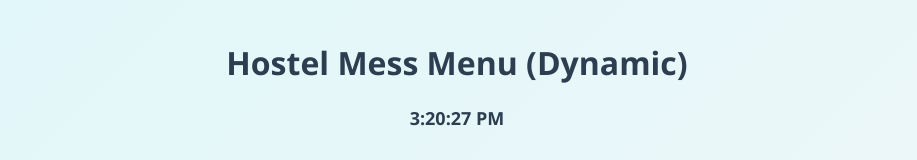
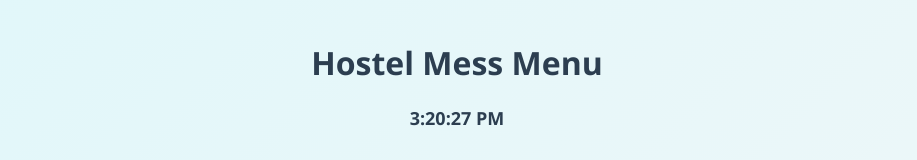
Before and after one commit to abinjoy2005/hostel-menu, a plain HTML site: page index.html in a window 1280 px wide. Shown: the top 160 px of the page, without its empty margins (183-1100 px from the left). Drawn offline with Linux system fonts and the light colour scheme.

Commit message:
Update index.html

```diff
--- a/index.html
+++ b/index.html
@@ -15,13 +15,14 @@
   <!-- Main Content -->
   <div id="main-content" class="hidden">
     <div class="container">
-      <h1>Hostel Mess Menu (Dynamic)</h1>
+      <h1>Hostel Mess Menu</h1>
       <div id="clock" class="clock"></div>
 
       <div id="next-meal" class="card highlight animate-glow"></div>
 
       <h2>Upcoming Meals (Today)</h2>
       <ul id="upcoming-meals" class="fade-list"></ul>
+      <p id="no-upcoming" class="no-meals hidden"></p>
 
       <h2>Already Had (Today)</h2>
       <ul id="past-meals" class="fade-list"></ul>
```
